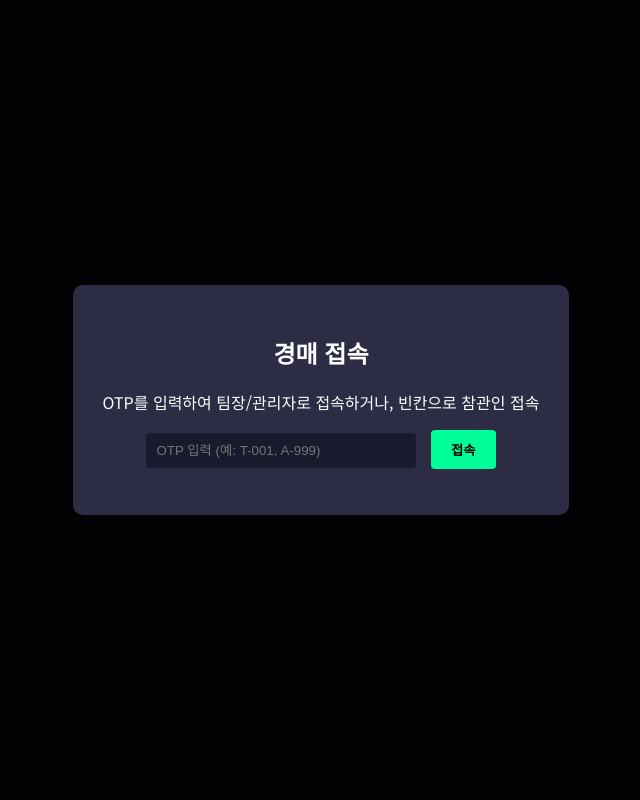
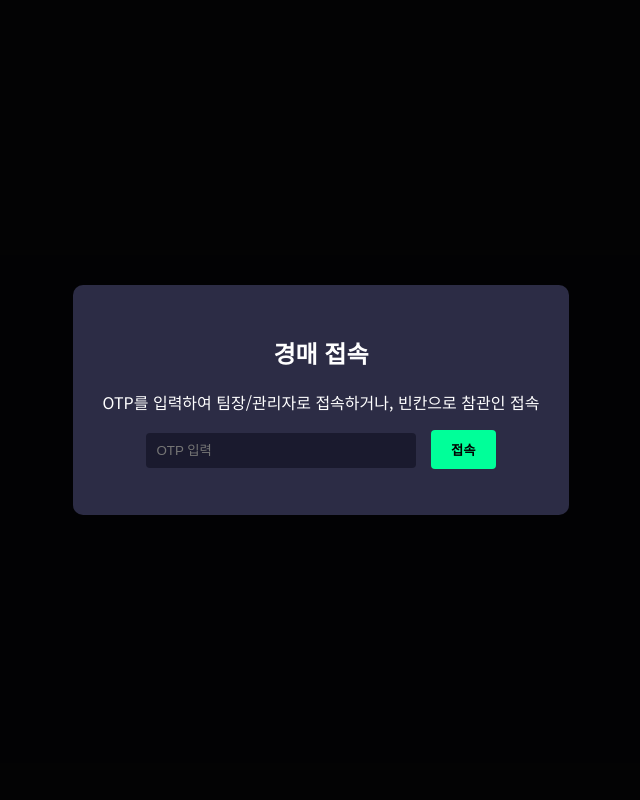
Before and after one commit to paik-geon/auction, a Flask app: page / in a window 1280 px wide. Shown: the whole page, without its empty margins (319-959 px from the left). Run offline with Flask 3, Linux system fonts and the light colour scheme; some libraries are stand-ins or nearby versions.

Commit message:
Update index.html

```diff
--- a/templates/index.html
+++ b/templates/index.html
@@ -324,7 +324,7 @@
         <div class="auth-box">
             <h2>경매 접속</h2>
             <p>OTP를 입력하여 팀장/관리자로 접속하거나, 빈칸으로 참관인 접속</p>
-            <input type="text" id="otp-input" placeholder="OTP 입력 (예: T-001, A-999)" required>
+            <input type="text" id="otp-input" placeholder="OTP 입력" required>
             <button onclick="authenticate()">접속</button>
             <p id="auth-message" style="color: #ff6666;"></p>
         </div>
```
